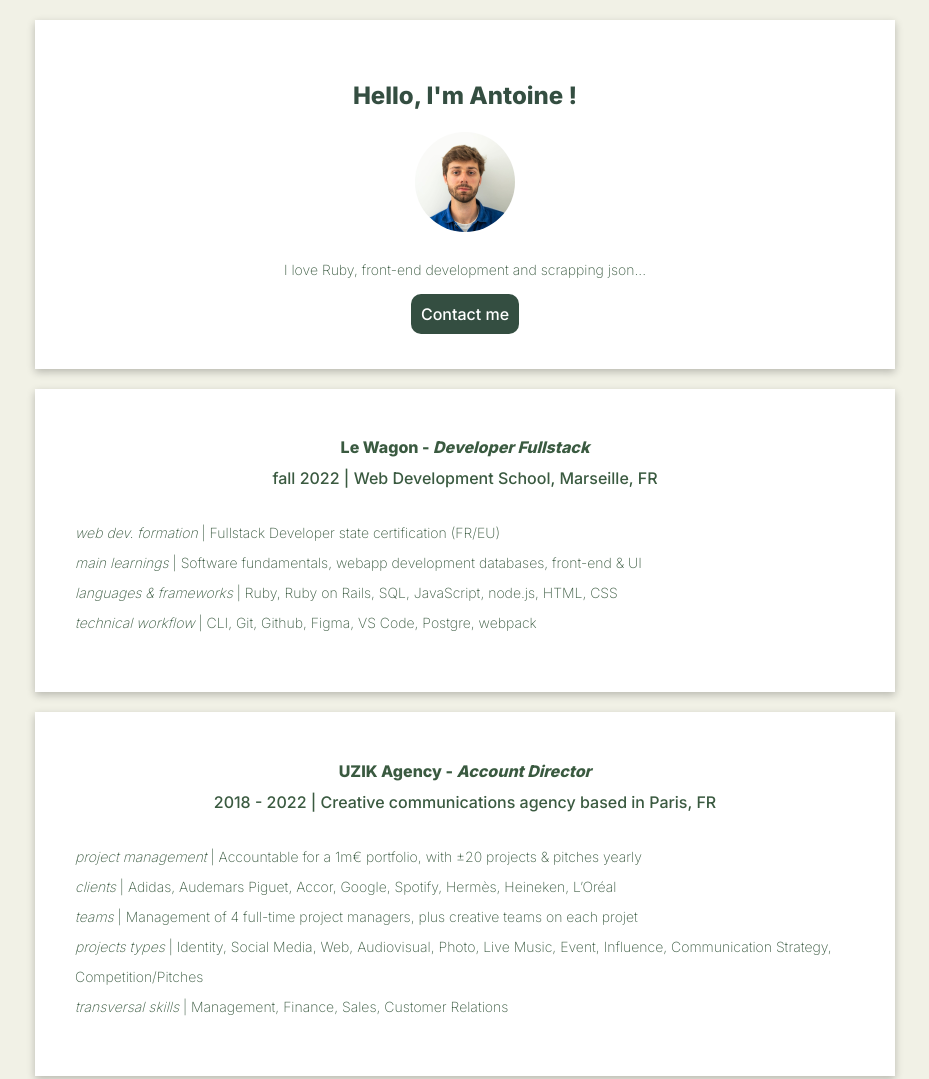
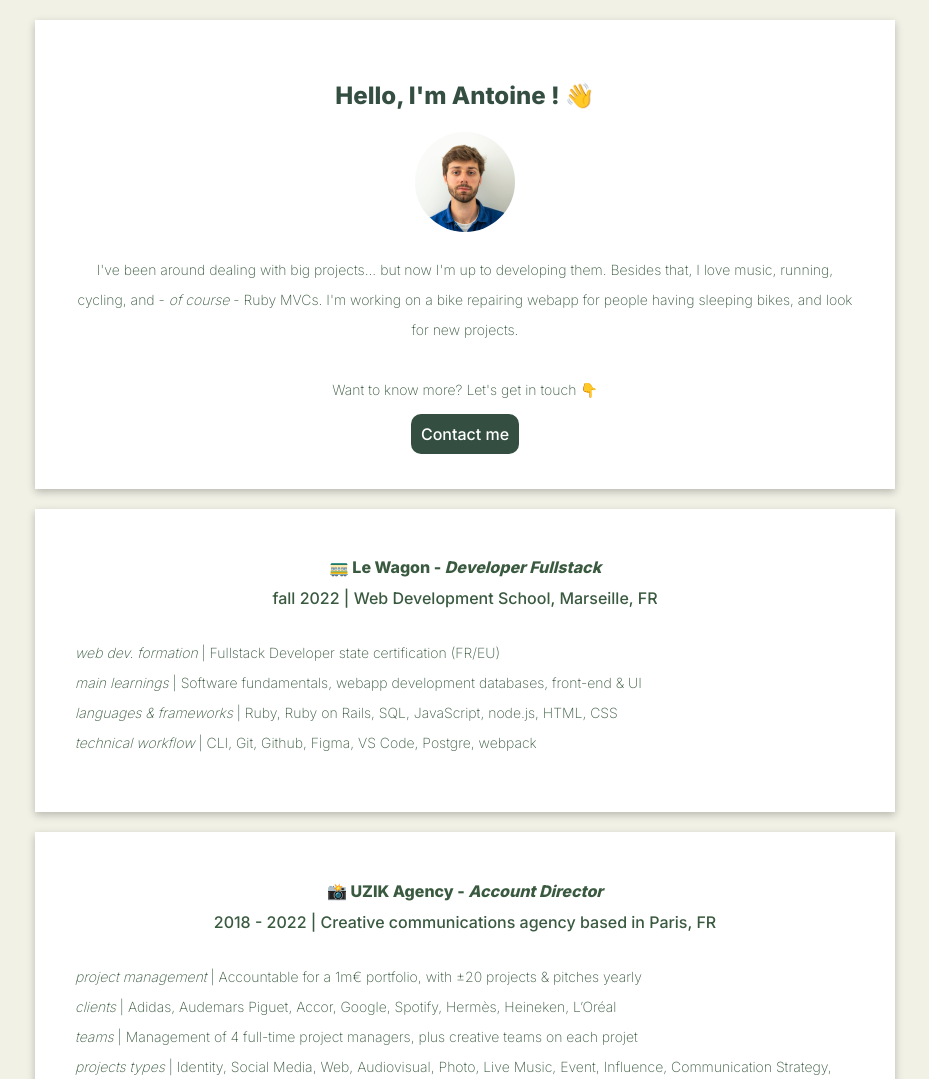
Before and after one commit to antoinemariani/profile, a plain HTML site: page index.html in a window 1280 px wide. Shown: the top 1079 px of the page, without its empty margins (175-1104 px from the left). Drawn offline with Linux system fonts and the light colour scheme.

Commit message:
general description + emoji titles

```diff
--- a/index.html
+++ b/index.html
@@ -19,20 +19,21 @@
   <div class="container">
 
     <div class="card">
-      <h1>Hello, I'm Antoine !</h1>
+      <h1>Hello, I'm Antoine ! 👋</h1>
 
       <div class="profile-pic">
         <img src="images/photo_cv_Antoine.jpeg" alt="Antoine's profile picture" id="profile-pic" class="img-circle">
       </div>
 
-      <p>I love Ruby, front-end development and scrapping json...</p>
+      <p>I've been around dealing with big projects... but now I'm up to developing them. Besides that, I love music, running, cycling, and - <em>of course</em> - Ruby MVCs.
+       I'm working on a bike repairing webapp for people having sleeping bikes, and look for new projects. <br><br> Want to know more? Let's get in touch 👇</p>
 
       <a href="mailto:politesse.02volumes@icloud.com" class="btn-contact">Contact me</a>
 
     </div>
 
     <div class="card card-experience">
-      <h2>Le Wagon - <em>Developer Fullstack</em></h3>
+      <h2>🚃 Le Wagon - <em>Developer Fullstack</em></h3>
       <h3>fall 2022 | Web Development School, Marseille, FR</h3>
       <p><em>web dev. formation</em> | Fullstack Developer state certification (FR/EU)<br>
         <em>main learnings</em> | Software fundamentals, webapp development databases, front-end & UI<br>
@@ -41,12 +42,12 @@
     </div>
 
     <div class="card card-experience">
-      <h2>UZIK Agency - <em>Account Director</em></h3>
+      <h2>📸 UZIK Agency - <em>Account Director</em></h3>
         <h3>2018 - 2022 | Creative communications agency based in Paris, FR</h3>
         <p><em>project management</em> | Accountable for a 1m€ portfolio, with ±20 projects & pitches yearly <br>
           <em>clients</em> | Adidas, Audemars Piguet, Accor, Google, Spotify, Hermès, Heineken, L’Oréal <br>
           <em>teams</em> | Management of 4 full-time project managers, plus creative teams on each projet <br>
-          <em>projects types</em> | Identity, Social Media, Web, Audiovisual, Photo, Live Music, Event, Influence, Communication Strategy, Competition/Pitches <br>
+          <em>projects types</em> | Identity, Social Media, Web, Audiovisual, Photo, Live Music, Event, Influence, Communication Strategy, Competitions/Pitches <br>
           <em>transversal skills</em> | Management, Finance, Sales, Customer Relations</p>
     </div>
 
```
